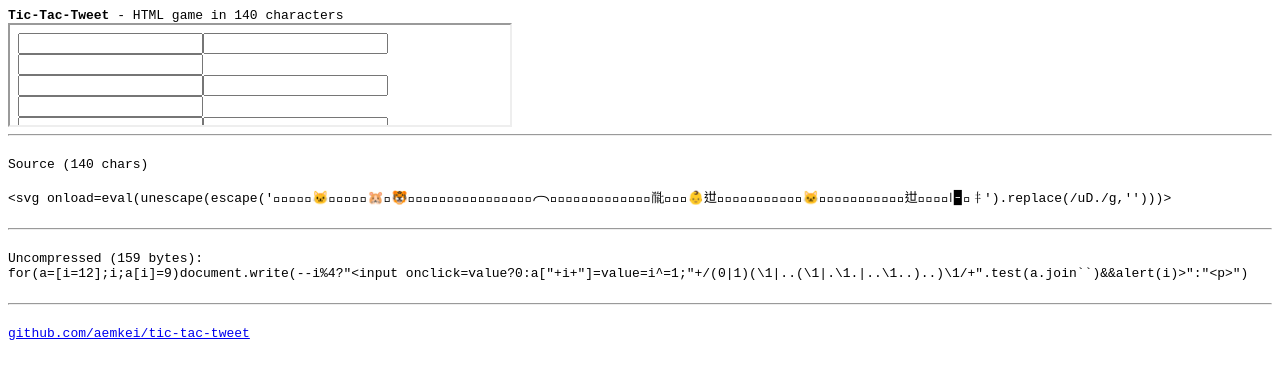
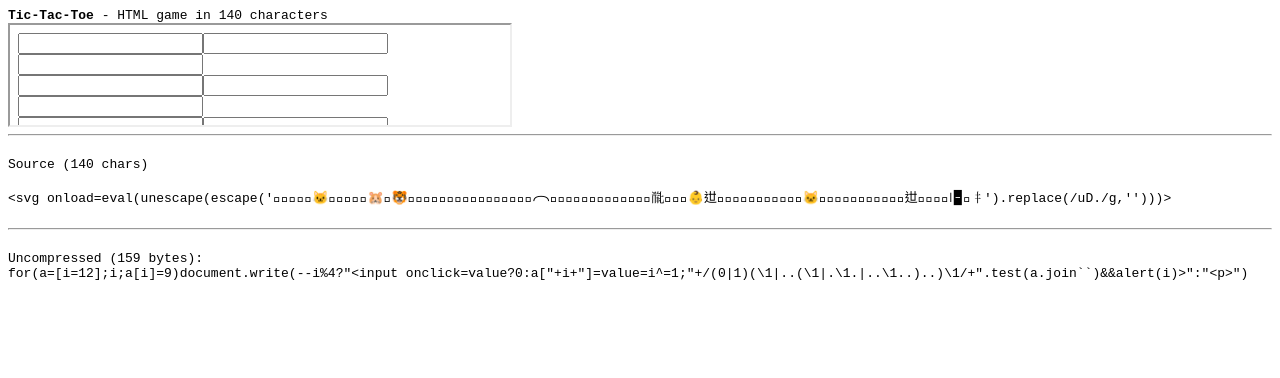
Before and after one commit to aemkei/tic-tac-tweet, a website: page index.html in a window 1280 px wide. Drawn offline with Linux system fonts and the light colour scheme.

Commit message:
Update index.html

```diff
--- a/index.html
+++ b/index.html
@@ -1,7 +1,7 @@
-<title>Tic-Tac-Tweet - HTML game in 140 characters</title>
+<title>Tic-Tac-Tweet - game in 140 characters</title>
 
 <pre>
-<b>Tic-Tac-Tweet</b> - HTML game in 140 characters
+<b>Tic-Tac-Toe</b> - HTML game in 140 characters
 <iframe src="tweet.html" width="500" height=100></iframe>
 <hr>
 Source (140 chars)
@@ -11,6 +11,3 @@ Source (140 chars)
 <hr>
 Uncompressed (159 bytes):
 for(a=[i=12];i;a[i]=9)document.write(--i%4?"&lt;input onclick=value?0:a["+i+"]=value=i^=1;"+/(0|1)(\1|..(\1|.\1.|..\1..)..)\1/+".test(a.join``)&&alert(i)>":"&lt;p>")
-
-<hr>
-<a href="https://github.com/aemkei/tic-tac-tweet">github.com/aemkei/tic-tac-tweet</a>
```
